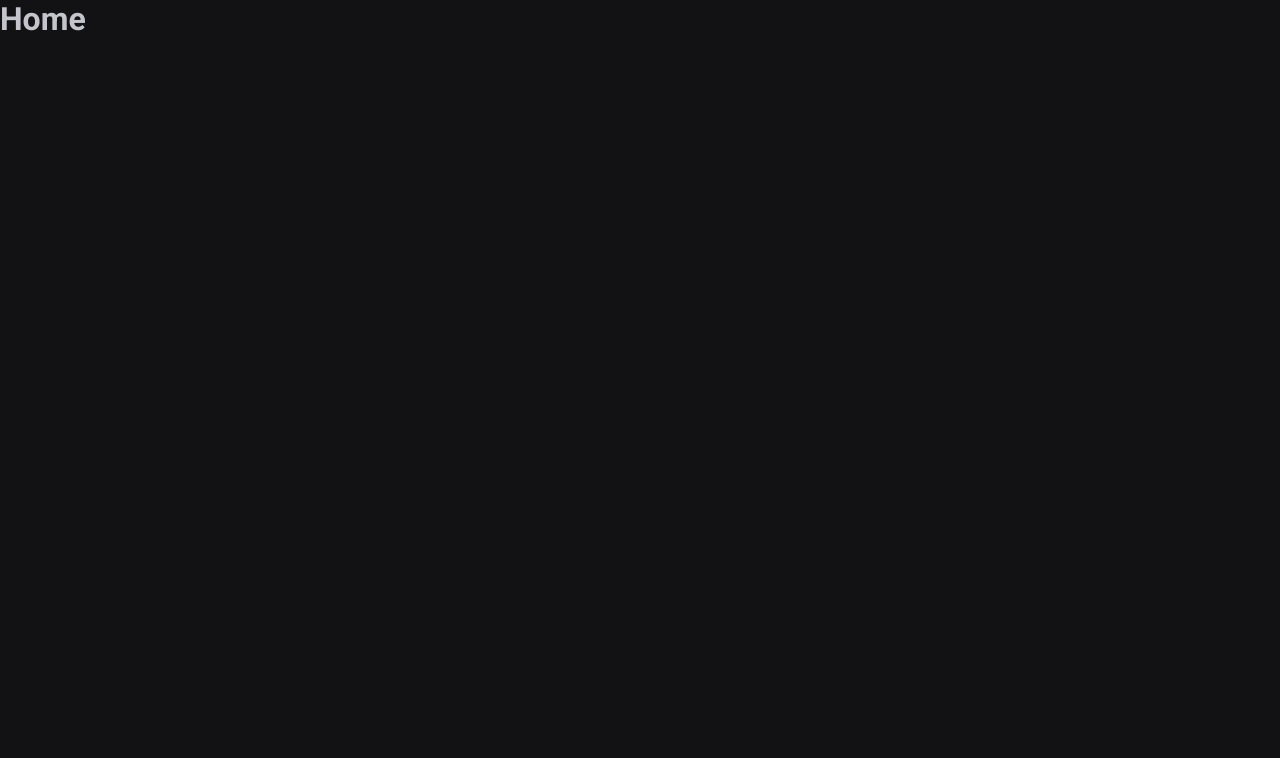
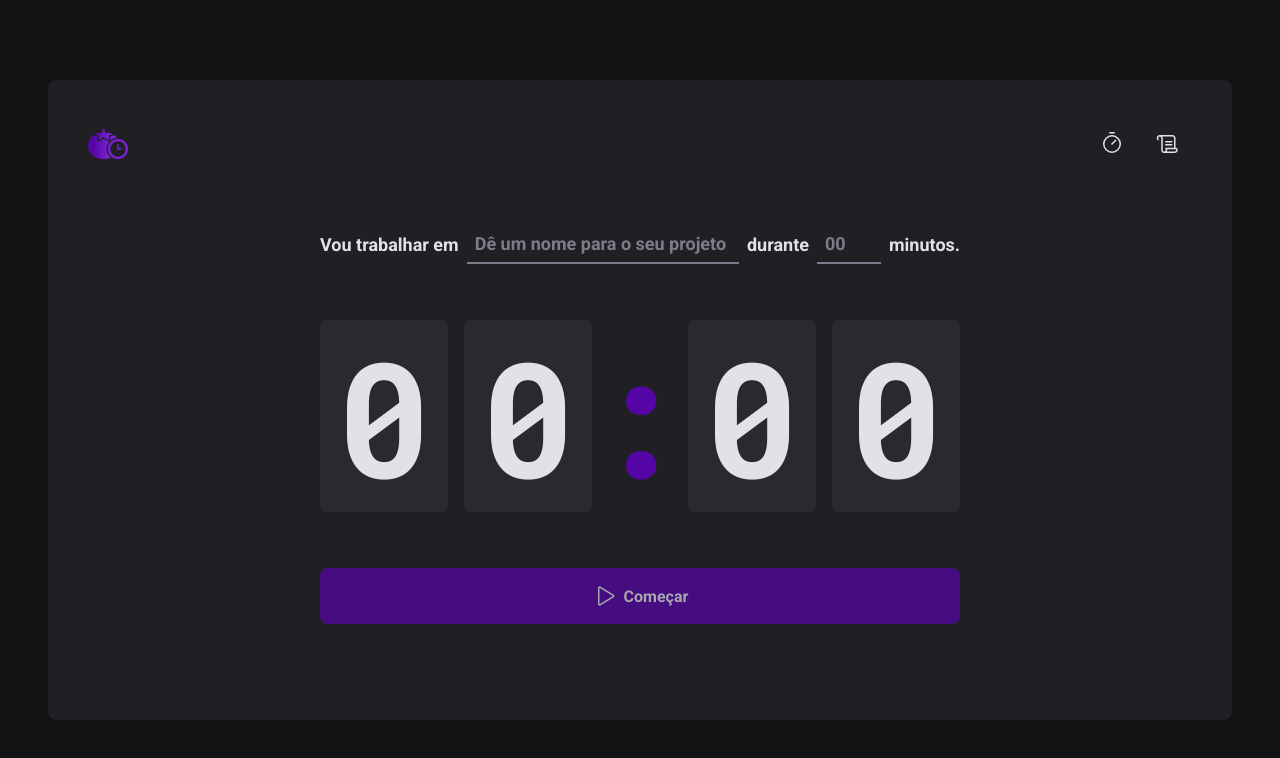
Before and after one commit to CarlosSFr/timer-reactjs, a React (Vite) app: page / in a window 1280 px wide. Shown: the top 758 px of the page. Built offline with nearby package versions, Linux system fonts and the light colour scheme.

Commit message:
Design of the project almost completed

```diff
--- a/package.json
+++ b/package.json
@@ -12,6 +12,7 @@
   },
   "dependencies": {
     "@rocketseat/eslint-config": "^2.1.0",
+    "phosphor-react": "^1.4.1",
     "react": "^18.2.0",
     "react-dom": "^18.2.0",
     "react-router-dom": "^6.22.0",
--- /dev/null
+++ b/src/components/Header/index.tsx
@@ -0,0 +1,22 @@
+import { HeaderContainer } from "./styles";
+import logoPomodoro from "../../assets/logo-pomodoro.png";
+import { Timer, Scroll } from "phosphor-react"
+import { NavLink } from "react-router-dom";
+
+export function Header(){
+    return (
+        <HeaderContainer>
+            <img src={logoPomodoro} alt="" width={40}/>
+            <nav>
+                <NavLink to="/" title="Home Page">
+                    <Timer size={24}/>
+                </NavLink>
+                <NavLink to="/history" title="History">
+                    <Scroll size={24}/>
+                </NavLink>
+            </nav>
+
+
+        </HeaderContainer>
+    )
+}
--- /dev/null
+++ b/src/components/Header/styles.ts
@@ -0,0 +1,36 @@
+import styled from "styled-components"
+
+export const HeaderContainer = styled.header`
+
+display: flex;
+justify-content: space-between;
+align-items: center;
+
+nav{
+    display: flex;
+    gap: 0.5rem;
+
+    a{
+        width: 3rem;
+        height: 3rem;
+        display: flex;
+        align-items: center;
+        justify-content: center;
+
+        color: ${props => props.theme["gray-100"]};
+
+        border-top: 3px solid transparent;
+        border-bottom: 3px solid transparent;
+
+        &:hover{
+            border-bottom: 3px solid ${props => props.theme["purple-500"]};
+        }
+
+        &:active{
+            color: ${props => props.theme["purple-500"]};
+        }
+    }
+}
+
+
+`
--- a/src/components/Router.tsx
+++ b/src/components/Router.tsx
@@ -1,12 +1,15 @@
 import { Routes, Route } from 'react-router-dom';
 import { Home } from '../pages/Home';
 import { History } from '../pages/History';
+import { DefaultLayout } from '../layouts/DefaultLayout';
 
 export function Router(){
     return (
         <Routes>
-            <Route path="/" element={<Home/>} />
-            <Route path="/history" element={<History/>} />
+            <Route path="/" element={<DefaultLayout/>} >
+                <Route path="/" element={<Home/>} />
+                <Route path="/history" element={<History/>} />
+            </Route>
         </Routes>
     )
 
--- /dev/null
+++ b/src/layouts/DefaultLayout/index.tsx
@@ -0,0 +1,12 @@
+import {Header} from '../../components/Header'
+import {Outlet} from 'react-router-dom'
+import {LayoutContainer} from './styles'
+
+export function DefaultLayout(){
+    return (
+        <LayoutContainer>
+            <Header/>
+            <Outlet/>
+        </LayoutContainer>
+    )
+}
--- /dev/null
+++ b/src/layouts/DefaultLayout/styles.ts
@@ -0,0 +1,16 @@
+import styled from "styled-components"
+
+export const LayoutContainer = styled.div`
+
+max-width: 74rem;
+height: calc(100vh - 10rem);
+margin: 5rem auto;
+padding: 2.5rem;
+
+background-color: ${props => props.theme["gray-800"]};
+border-radius: 8px;
+
+display: flex;
+flex-direction: column;
+
+`;
--- a/src/pages/Home.tsx
+++ /dev/null
@@ -1,3 +0,0 @@
-export function Home(){
-    return <h1>Home</h1>
-}
--- /dev/null
+++ b/src/pages/Home/index.tsx
@@ -0,0 +1,46 @@
+import { Play } from "phosphor-react"
+import { HomeContainer, FormContainer,
+        CountdownContainer, Separator, StartCountdownButton,
+        TaskInput, MinutesAmountInput } from "./styles"
+
+export function Home(){
+    return (
+        <HomeContainer>
+
+            <form action="">
+                <FormContainer>
+                    <label htmlFor="task">Vou trabalhar em</label>
+                    <TaskInput
+                    type="text"
+                    id="task"
+                    placeholder="Dê um nome para o seu projeto"
+                    />
+
+                    <label htmlFor="minutesAmount">durante</label>
+                    <MinutesAmountInput
+                    type="number"
+                    id="minutesAmount"
+                    placeholder="00"
+                    />
+
+                    <span>minutos.</span>
+                </FormContainer>
+
+                <CountdownContainer>
+                    <span>0</span>
+                    <span>0</span>
+                    <Separator>:</Separator>
+                    <span>0</span>
+                    <span>0</span>
+                </CountdownContainer>
+
+                <StartCountdownButton type="submit" disabled>
+                    <Play size={24} />
+                    Começar
+                </StartCountdownButton>
+
+            </form>
+
+        </HomeContainer>
+    )
+}
--- /dev/null
+++ b/src/pages/Home/styles.ts
@@ -0,0 +1,113 @@
+import styled from 'styled-components'
+
+export const HomeContainer = styled.main`
+    flex: 1;
+    display: flex;
+    flex-direction: column;
+    align-items: center;
+    justify-content: center;
+
+    form{
+        display: flex;
+        flex-direction: column;
+        align-items: center;
+        gap: 3.5rem;
+    }
+
+`
+export const FormContainer = styled.div`
+    width: 100%;
+    display: flex;
+    align-items: center;
+    justify-content: center;
+    gap: 0.5rem;
+    color: ${props => props.theme["gray-100"]};
+    font-size: 1.125rem;
+    font-weight: bold;
+    flex-wrap: wrap;
+
+
+`
+
+export const CountdownContainer = styled.div`
+    font-family: 'Roboto Mono', monospace;
+    font-size: 10rem;
+    line-height: 8rem;
+    color: ${props => props.theme["gray-100"]};
+
+    display: flex;
+    gap: 1rem;
+
+    span{
+        background: ${props => props.theme["gray-700"]};
+        padding: 2rem 1rem;
+        border-radius: 8px;
+    }
+
+`
+
+export const Separator = styled.div`
+    padding: 2rem 0;
+    color: ${props => props.theme["purple-500"]};
+
+    width: 4rem;
+    overflow: hidden;
+    display: flex;
+    justify-content: center;
+`
+
+export const StartCountdownButton = styled.button`
+    width: 100%;
+    border: 0;
+    padding: 1rem;
+    border-radius: 8px;
+
+    display: flex;
+    align-items: center;
+    justify-content: center;
+
+    gap: 0.5rem;
+    font-weight: bold;
+    cursor: pointer;
+
+    background: ${props => props.theme["purple-500"]};
+    color: ${props => props.theme["gray-100"]};
+
+    &:disabled{
+        opacity: 0.7;
+        cursor: not-allowed;
+    }
+
+    &:not(:disabled):hover{
+        background: ${props => props.theme["purple-700"]};
+    }
+`
+
+export const BaseInput = styled.input`
+    background: transparent;
+    height: 2.5rem;
+    border: 0;
+    border-bottom: 2px solid ${props => props.theme["gray-500"]};
+    padding: 0 0.5rem;
+    font-weight: bold;
+    font-size: 1.125rem;
+    color: ${props => props.theme["gray-100"]};
+
+    &::placeholder{
+        color: ${props => props.theme["gray-500"]};
+    }
+
+    &:focus{
+        box-shadow: none;
+        border-color: ${props => props.theme["purple-500"]};
+    }
+`
+
+export const TaskInput = styled(BaseInput)`
+    flex: 1;
+`
+
+export const MinutesAmountInput = styled(BaseInput)`
+    width: 4rem;
+
+`
--- a/src/styles/themes/global.ts
+++ b/src/styles/themes/global.ts
@@ -15,6 +15,7 @@
     body{
         background: ${props => props.theme['gray-900']};
         color: ${props => props.theme['gray-300']};
+        -webkit-font-smoothing: antialiased;
     }
 
     body, input, textarea, button{
```
Also changed, not shown: src/assets/logo-pomodoro.png (added), 1 other file (tests, documents, lock files or other folders).
